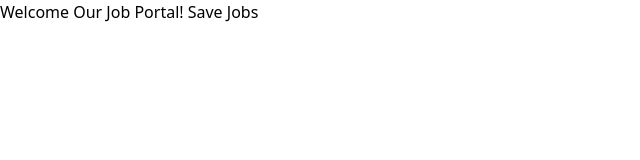
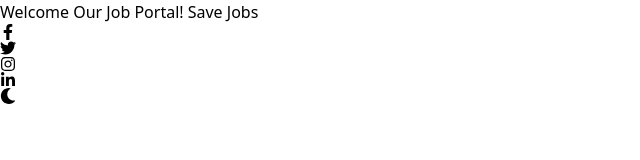
Before and after one commit to programmernizam/job-portal, a React (Vite) app in the folder kormo-sanjog/: page / in a window 1280 px wide. Shown: the top 160 px of the page, without its empty margins (0-640 px from the left). Built offline with nearby package versions, Linux system fonts and the light colour scheme.

Commit message:
[Added] Header top section structure

```diff
--- a/kormo-sanjog/src/components/Header/HeaderTop.jsx
+++ b/kormo-sanjog/src/components/Header/HeaderTop.jsx
@@ -1,4 +1,15 @@
+import { useState } from "react";
+import {
+  FaFacebookF,
+  FaInstagram,
+  FaLinkedinIn,
+  FaMoon,
+  FaSun,
+  FaTwitter,
+} from "react-icons/fa";
+
 export default function HeaderTop() {
+  const [dark, setDark] = useState(false);
   return (
     <div className="">
       <div>
@@ -7,6 +18,21 @@ export default function HeaderTop() {
         </p>
       </div>
       <div>
+        <a href="#">
+          <FaFacebookF />
+        </a>
+        <a href="#">
+          <FaTwitter />
+        </a>
+        <a href="#">
+          <FaInstagram />
+        </a>
+        <a href="#">
+          <FaLinkedinIn />
+        </a>
+        <a href="#" onClick={() => setDark(!dark)}>
+          {dark ? <FaSun /> : <FaMoon />}
+        </a>
       </div>
     </div>
   );
```
